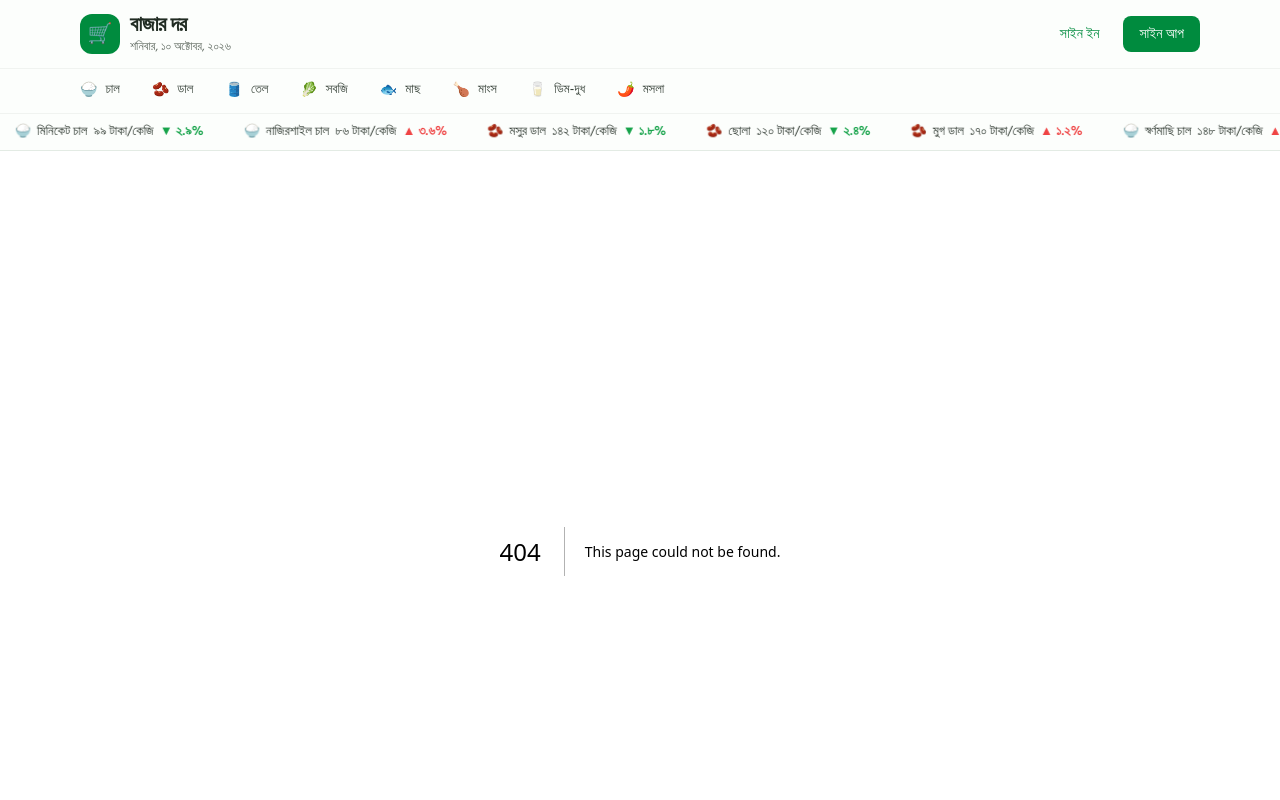
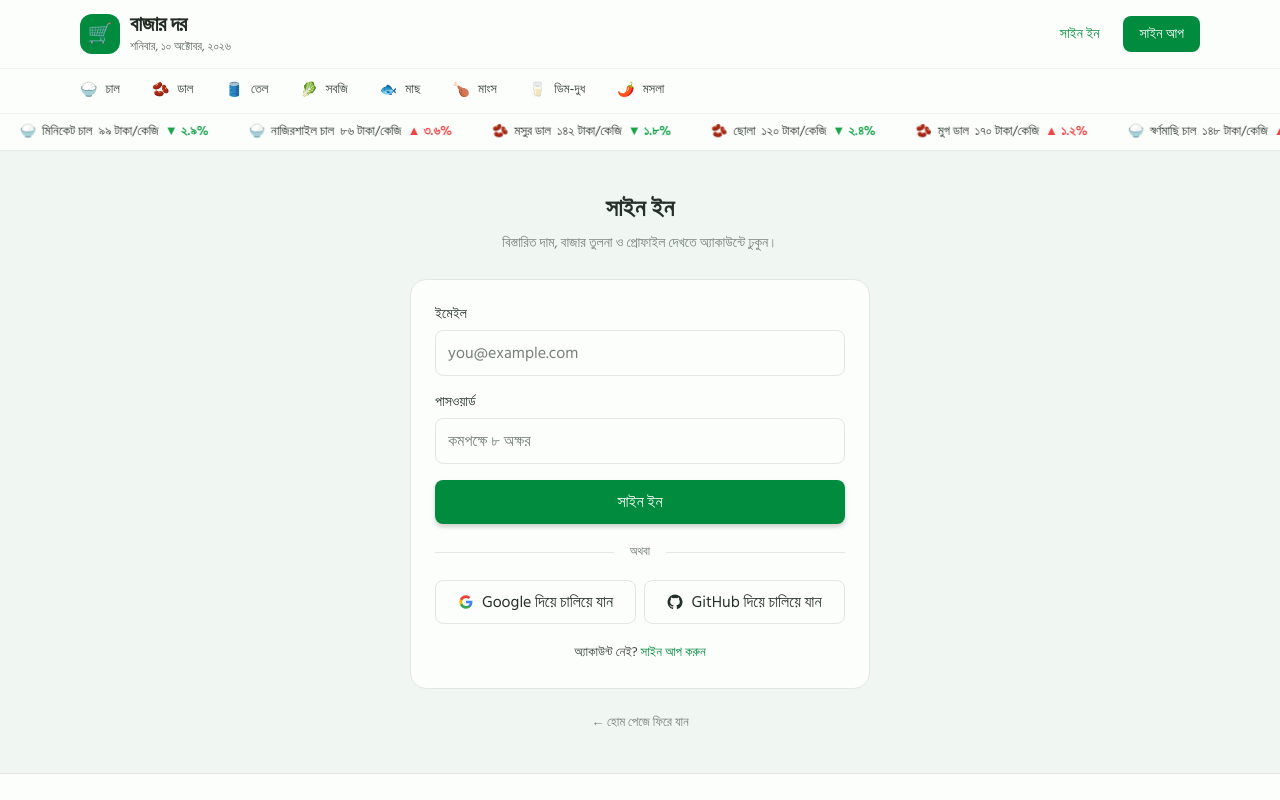
Before and after one commit to SafwanaWahid/bazar-dor, a Next.js app in the folder bazar-dor/: page /signin in a window 1280 px wide. Before the commit this address had no page. Shown: the top 800 px of the page. Built offline with nearby package versions, Linux system fonts and the light colour scheme.

Commit message:
Add sign-in and sign-up forms

```diff
--- /dev/null
+++ b/bazar-dor/app/signin/page.tsx
@@ -0,0 +1,5 @@
+import AuthForm from "@/components/AuthForm";
+
+export default function SignInPage() {
+  return <AuthForm mode="signin" />;
+}
--- /dev/null
+++ b/bazar-dor/app/signup/page.tsx
@@ -0,0 +1,5 @@
+import AuthForm from "@/components/AuthForm";
+
+export default function SignUpPage() {
+  return <AuthForm mode="signup" />;
+}
--- /dev/null
+++ b/bazar-dor/components/AuthForm.tsx
@@ -0,0 +1,264 @@
+"use client";
+
+import Link from "next/link";
+import { useState, type FormEvent } from "react";
+
+function GoogleIcon() {
+  return (
+    <svg
+      width="16"
+      height="16"
+      viewBox="0 0 24 24"
+      aria-hidden="true"
+      className="shrink-0"
+    >
+      <path
+        fill="#4285F4"
+        d="M21.6 12.23c0-.71-.06-1.39-.18-2.05H12v3.88h5.38a4.6 4.6 0 0 1-2 3.02v2.51h3.24c1.9-1.75 2.98-4.33 2.98-7.36Z"
+      />
+      <path
+        fill="#34A853"
+        d="M12 22c2.7 0 4.96-.9 6.62-2.41l-3.24-2.51c-.9.6-2.05.96-3.38.96-2.6 0-4.8-1.76-5.59-4.12H3.06v2.59A10 10 0 0 0 12 22Z"
+      />
+      <path
+        fill="#FBBC05"
+        d="M6.41 13.92A6 6 0 0 1 6.1 12c0-.67.11-1.32.31-1.92V7.49H3.06A10 10 0 0 0 2 12c0 1.61.38 3.14 1.06 4.51l3.35-2.59Z"
+      />
+      <path
+        fill="#EA4335"
+        d="M12 5.96c1.47 0 2.79.51 3.83 1.51l2.87-2.87A9.6 9.6 0 0 0 12 2a10 10 0 0 0-8.94 5.49l3.35 2.59C7.2 7.72 9.4 5.96 12 5.96Z"
+      />
+    </svg>
+  );
+}
+
+function GithubIcon() {
+  return (
+    <svg
+      width="16"
+      height="16"
+      viewBox="0 0 24 24"
+      fill="currentColor"
+      aria-hidden="true"
+      className="shrink-0"
+    >
+      <path d="M12 .75a11.25 11.25 0 0 0-3.56 21.92c.56.1.77-.24.77-.54v-2.1c-3.13.68-3.79-1.33-3.79-1.33-.51-1.3-1.25-1.64-1.25-1.64-1.02-.7.08-.69.08-.69 1.13.08 1.73 1.16 1.73 1.16 1 1.72 2.63 1.22 3.27.93.1-.73.39-1.22.71-1.5-2.5-.29-5.13-1.25-5.13-5.56 0-1.23.44-2.24 1.16-3.03-.12-.28-.5-1.43.11-2.98 0 0 .94-.3 3.09 1.16a10.76 10.76 0 0 1 5.62 0c2.15-1.46 3.09-1.16 3.09-1.16.61 1.55.23 2.7.11 2.98.72.79 1.16 1.8 1.16 3.03 0 4.32-2.63 5.27-5.14 5.55.4.35.76 1.03.76 2.08v3.1c0 .3.21.65.78.54A11.25 11.25 0 0 0 12 .75Z" />
+    </svg>
+  );
+}
+
+const inputClass =
+  "mt-1.5 w-full rounded-lg border border-[#e0e8e1] bg-[#fcfefc] px-3 py-2.5 text-sm text-[#253128] placeholder:text-[#768079] outline-none transition-colors focus:border-[#008b3e] focus:ring-2 focus:ring-[#008b3e]/15";
+
+const socialButtonClass =
+  "flex min-h-11 cursor-not-allowed items-center justify-center gap-2 rounded-lg border border-[#e0e8e1] bg-[#fcfefc] px-3 py-2 text-[13px] font-semibold whitespace-nowrap text-[#253128]";
+
+export default function AuthForm({
+  mode,
+}: {
+  mode: "signin" | "signup";
+}) {
+  const isSignup = mode === "signup";
+  const [error, setError] = useState("");
+
+  function handleSubmit(event: FormEvent<HTMLFormElement>) {
+    event.preventDefault();
+    setError("");
+
+    const data = new FormData(event.currentTarget);
+    const name = String(data.get("name") ?? "").trim();
+    const password = String(data.get("password") ?? "");
+    const confirmation = String(data.get("confirmPassword") ?? "");
+
+    if (isSignup && !name) {
+      setError("আপনার নাম লিখুন।");
+      return;
+    }
+
+    if (isSignup && password !== confirmation) {
+      setError("পাসওয়ার্ড দুটি মিলছে না। আবার লিখুন।");
+      return;
+    }
+
+    setError(
+      isSignup
+        ? "অ্যাকাউন্ট তৈরির সেবা এখনও চালু হয়নি।"
+        : "সাইন ইন সেবা এখনও চালু হয়নি।"
+    );
+  }
+
+  return (
+    <div className="site-container py-9 sm:py-10">
+      <div className="mx-auto max-w-[460px]">
+        <div className="text-center">
+          <h1 className="text-2xl leading-9 font-bold text-[#253128]">
+            {isSignup ? "অ্যাকাউন্ট তৈরি করুন" : "সাইন ইন"}
+          </h1>
+
+          <p className="mt-1 text-sm leading-6 text-[#768079]">
+            {isSignup
+              ? "বিনা খরচে সাইন আপ করে সব বিস্তারিত দাম দেখুন।"
+              : "বিস্তারিত দাম, বাজার তুলনা ও প্রোফাইল দেখতে অ্যাকাউন্টে ঢুকুন।"}
+          </p>
+        </div>
+
+        <div className="mt-6 rounded-2xl border border-[#e0e8e1] bg-[#fcfefc] p-5 sm:p-6">
+          <form
+            onSubmit={handleSubmit}
+            onChange={() => setError("")}
+            className="space-y-4"
+          >
+            {isSignup && (
+              <div>
+                <label
+                  htmlFor="name"
+                  className="block text-sm font-medium text-[#253128]"
+                >
+                  নাম
+                </label>
+
+                <input
+                  id="name"
+                  name="name"
+                  type="text"
+                  autoComplete="name"
+                  placeholder="যেমন: রহিম উদ্দিন"
+                  required
+                  maxLength={100}
+                  className={inputClass}
+                />
+              </div>
+            )}
+
+            <div>
+              <label
+                htmlFor="email"
+                className="block text-sm font-medium text-[#253128]"
+              >
+                ইমেইল
+              </label>
+
+              <input
+                id="email"
+                name="email"
+                type="email"
+                autoComplete="email"
+                placeholder="you@example.com"
+                required
+                className={inputClass}
+              />
+            </div>
+
+            <div>
+              <label
+                htmlFor="password"
+                className="block text-sm font-medium text-[#253128]"
+              >
+                পাসওয়ার্ড
+              </label>
+
+              <input
+                id="password"
+                name="password"
+                type="password"
+                autoComplete={
+                  isSignup ? "new-password" : "current-password"
+                }
+                placeholder="কমপক্ষে ৮ অক্ষর"
+                required
+                minLength={isSignup ? 8 : undefined}
+                className={inputClass}
+              />
+            </div>
+
+            {isSignup && (
+              <div>
+                <label
+                  htmlFor="confirmPassword"
+                  className="block text-sm font-medium text-[#253128]"
+                >
+                  পাসওয়ার্ড নিশ্চিত করুন
+                </label>
+
+                <input
+                  id="confirmPassword"
+                  name="confirmPassword"
+                  type="password"
+                  autoComplete="new-password"
+                  placeholder="আবার লিখুন"
+                  required
+                  minLength={8}
+                  className={inputClass}
+                />
+              </div>
+            )}
+
+            {error && (
+              <p
+                role="alert"
+                className="rounded-lg bg-[#fff1ef] px-3 py-2 text-sm leading-6 text-[#dc2626]"
+              >
+                {error}
+              </p>
+            )}
+
+            <button
+              type="submit"
+              className="flex min-h-11 w-full items-center justify-center rounded-lg bg-[#008b3e] px-4 py-2.5 text-sm font-semibold text-white shadow-[0_3px_4px_rgba(0,0,0,0.18)] transition-colors hover:bg-[#007734] focus-visible:outline-2 focus-visible:outline-offset-2 focus-visible:outline-[#008b3e]"
+            >
+              {isSignup ? "অ্যাকাউন্ট তৈরি করুন" : "সাইন ইন"}
+            </button>
+          </form>
+
+          <div className="my-5 flex items-center gap-4">
+            <div className="h-px flex-1 bg-[#e0e8e1]" />
+            <span className="text-xs text-[#68756c]">অথবা</span>
+            <div className="h-px flex-1 bg-[#e0e8e1]" />
+          </div>
+
+          <div className="grid grid-cols-1 gap-2 min-[480px]:grid-cols-2">
+            <button
+              type="button"
+              disabled
+              aria-label="Google দিয়ে সাইন ইন এখনও উপলব্ধ নয়"
+              className={socialButtonClass}
+            >
+              <GoogleIcon />
+              <span>Google দিয়ে চালিয়ে যান</span>
+            </button>
+
+            <button
+              type="button"
+              disabled
+              aria-label="GitHub দিয়ে সাইন ইন এখনও উপলব্ধ নয়"
+              className={socialButtonClass}
+            >
+              <GithubIcon />
+              <span>GitHub দিয়ে চালিয়ে যান</span>
+            </button>
+          </div>
+
+          <p className="mt-4 text-center text-[13px] leading-6 text-[#39443b]">
+            {isSignup ? "অ্যাকাউন্ট আছে? " : "অ্যাকাউন্ট নেই? "}
+
+            <Link
+              href={isSignup ? "/signin" : "/signup"}
+              className="font-medium text-[#008b3e] hover:underline"
+            >
+              {isSignup ? "সাইন ইন করুন" : "সাইন আপ করুন"}
+            </Link>
+          </p>
+        </div>
+
+        <div className="mt-5 text-center">
+          <Link
+            href="/"
+            className="text-[13px] text-[#768079] hover:text-[#008b3e]"
+          >
+            ← হোম পেজে ফিরে যান
+          </Link>
+        </div>
+      </div>
+    </div>
+  );
+}
```
